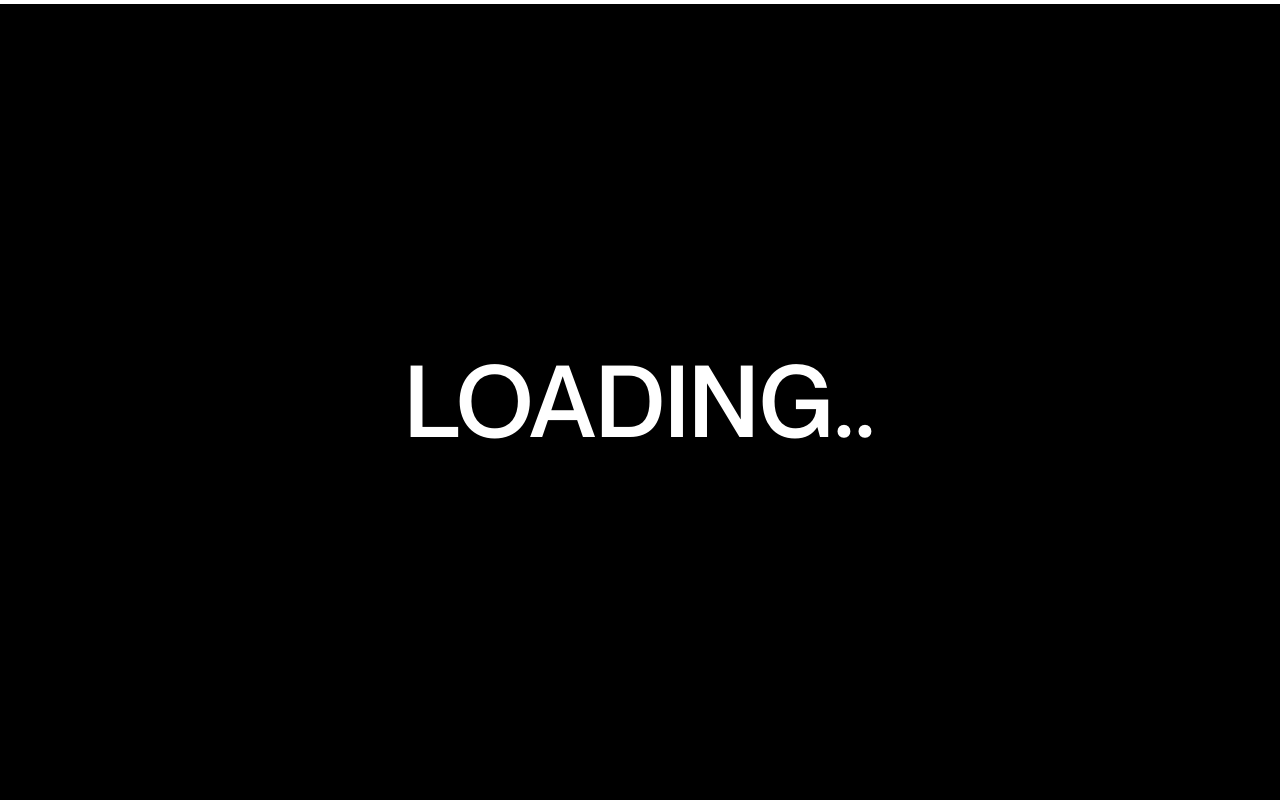
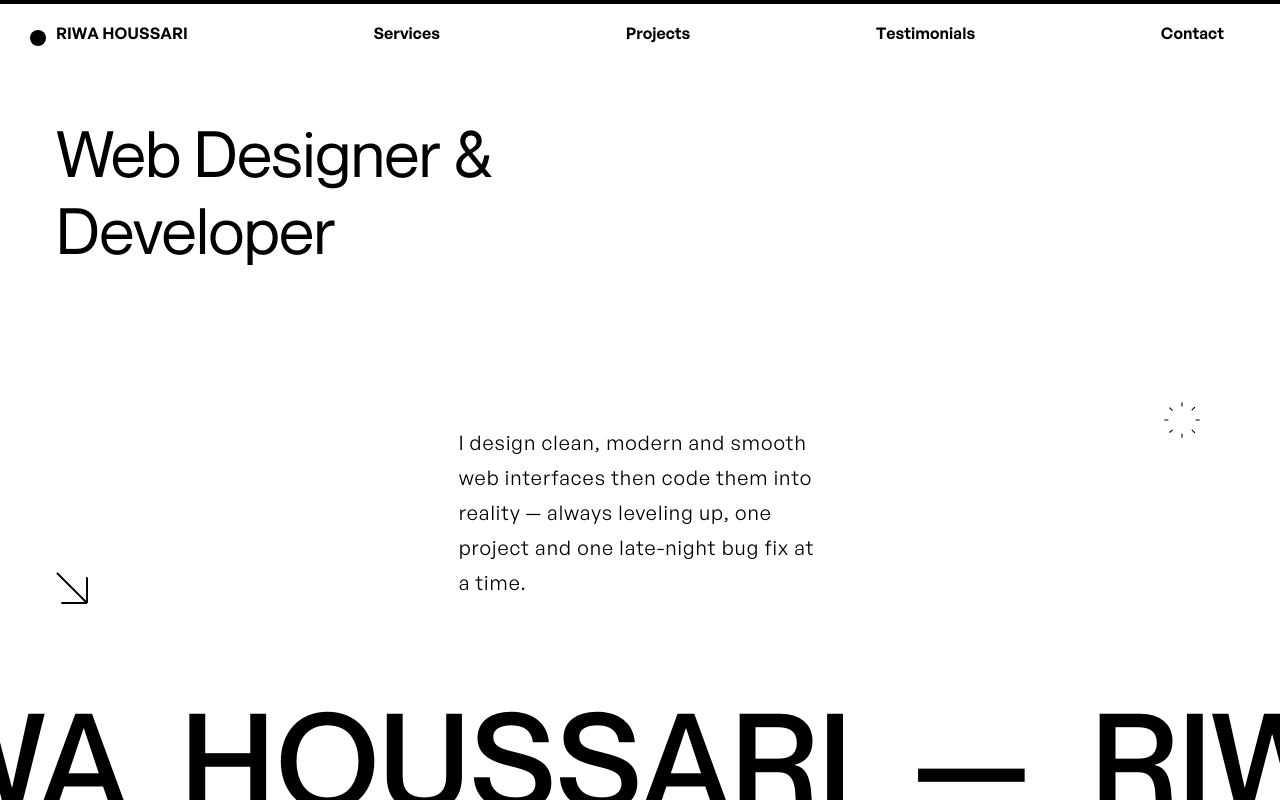
Before and after one commit to riwahoussari/portfolio, a Next.js app: page / in a window 1280 px wide. Shown: the top 800 px of the page. Built offline with nearby package versions, Linux system fonts and the light colour scheme.

Commit message:
fix works videos and preloader

```diff
--- a/src/app/components/Global/Cursor.tsx
+++ b/src/app/components/Global/Cursor.tsx
@@ -2,7 +2,11 @@ import { useHover } from "@/app/hooks/HoverContext";
 import useMousePosition from "@/app/hooks/useMousePosition";
 import { motion } from "motion/react";
 
-export default function Cursor({ mediaLoaded }: { mediaLoaded: boolean[] }) {
+export default function Cursor({
+  revealAnimEnded,
+}: {
+  revealAnimEnded: number;
+}) {
   const { x, y } = useMousePosition();
   const { isHovering } = useHover();
   return (
@@ -24,7 +28,7 @@ export default function Cursor({ mediaLoaded }: { mediaLoaded: boolean[] }) {
         }}
         style={{
           mixBlendMode: isHovering.hover === "normal" ? "normal" : "difference",
-          visibility: mediaLoaded.every(Boolean) ? "visible" : "hidden",
+          visibility: revealAnimEnded ? "visible" : "hidden",
         }}
         transition={{ type: "tween", ease: "backOut", duration: 0.7 }}
       ></motion.div>
@@ -40,7 +44,7 @@ export default function Cursor({ mediaLoaded }: { mediaLoaded: boolean[] }) {
         }}
         transition={{ type: "tween", ease: "backOut", duration: 0.7 }}
         style={{
-          visibility: mediaLoaded.every(Boolean) ? "visible" : "hidden",
+          visibility: revealAnimEnded ? "visible" : "hidden",
         }}
       >
         <p className="body-1">View Website</p>
--- a/src/app/components/Global/InitialRevealAnim.tsx
+++ b/src/app/components/Global/InitialRevealAnim.tsx
@@ -4,11 +4,9 @@ import { Dispatch, SetStateAction, useState } from "react";
 import { motion } from "motion/react";
 
 export default function InitialRevealAnim({
-  mediaLoaded,
   revealAnimEnded,
   setRevealAnimEnded,
 }: {
-  mediaLoaded: boolean[];
   revealAnimEnded: number;
   setRevealAnimEnded: Dispatch<SetStateAction<number>>;
 }) {
@@ -28,7 +26,7 @@ export default function InitialRevealAnim({
             clipPath: `path("M0 0 L0 ${vh + 0.3 * vw} Q${vw / 2} ${vh - 0.1 * vw} ${vw} ${vh + 0.3 * vw} L${vw} 0 Z")`,
           }}
           animate={
-            mediaLoaded.every(Boolean) && introAnimEnded
+            introAnimEnded
               ? {
                   clipPath: `path("M0 0 L0 0 Q${vw / 2} 0 ${vw} 0 L${vw} 0 Z")`,
                 }
@@ -100,66 +98,6 @@ export default function InitialRevealAnim({
               DEVELOPER
             </motion.span>
           </p>
-          {/* LOADING... */}
-          <p className="display-1 -translate-1/2 absolute left-1/2 top-1/2 flex select-none flex-col font-semibold">
-            <motion.span
-              initial={{ scale: 0 }}
-              animate={{ scale: mediaLoaded.every(Boolean) ? 0 : 0.75 }}
-              transition={{
-                duration: 1.5,
-                ease: "easeInOut",
-                delay: 3.25,
-              }}
-              className="origin-center"
-            >
-              LOADING
-              <motion.span
-                animate={{
-                  display: ["inline", "none", "none"],
-                }}
-                transition={{
-                  repeat: Infinity,
-                  duration: 3,
-                  ease: "linear",
-                  times: [0, 0.5, 1],
-                  delay: 0,
-                }}
-                className="inline-block"
-              >
-                .
-              </motion.span>
-              <motion.span
-                animate={{
-                  display: ["inline", "none", "none"],
-                }}
-                transition={{
-                  repeat: Infinity,
-                  duration: 3,
-                  ease: "linear",
-                  times: [0, 0.5, 1],
-                  delay: 0.5,
-                }}
-                className="inline-block"
-              >
-                .
-              </motion.span>
-              <motion.span
-                animate={{
-                  display: ["inline", "none", "none"],
-                }}
-                transition={{
-                  repeat: Infinity,
-                  duration: 3,
-                  ease: "linear",
-                  times: [0, 0.5, 1],
-                  delay: 1,
-                }}
-                className="inline-block"
-              >
-                .
-              </motion.span>
-            </motion.span>
-          </p>
         </motion.div>
       )}
     </>
--- a/src/app/page.tsx
+++ b/src/app/page.tsx
@@ -21,7 +21,6 @@ const NoSSRInitialRevealAnim = dynamic(
 );
 
 export default function Home() {
-  const [mediaLoaded, setMediaLoaded] = useState([false, false]);
   const [revealAnimEnded, setRevealAnimEnded] = useState(0);
 
   return (
@@ -30,11 +29,10 @@ export default function Home() {
       <NoSSRInitialRevealAnim
         revealAnimEnded={revealAnimEnded}
         setRevealAnimEnded={setRevealAnimEnded}
-        mediaLoaded={mediaLoaded}
       />
 
       {/* cursor */}
-      <Cursor mediaLoaded={mediaLoaded} />
+      <Cursor revealAnimEnded={revealAnimEnded} />
       <ProgressBar />
 
       <Navbar />
@@ -44,7 +42,7 @@ export default function Home() {
         <About />
         <Adjectives />
         <Services />
-        <Works setMediaLoaded={setMediaLoaded} />
+        <Works />
         <Testimonials />
       </main>
       <Footer />
--- a/src/app/sections/Testimonials.tsx
+++ b/src/app/sections/Testimonials.tsx
@@ -82,7 +82,7 @@ export default function Testimonials() {
             <QuotationsSvg />
           </div>
           <p className="h2-medium mb-11 mt-20 max-w-[1000px] text-center">
-            It's otherwordly, I love it! And the feedback I'm getting is 🔥.
+            It's otherwordly, I love it! And the feedback I'm getting is🔥.
             Thank you so so much, you raised me to a whole new level.
           </p>
 
--- a/src/app/sections/Works.tsx
+++ b/src/app/sections/Works.tsx
@@ -9,12 +9,11 @@ import {
   useState,
 } from "react";
 import { useHover } from "../hooks/HoverContext";
+import Image from "next/image";
+import arthylBanner from "../../../public/arthyl-banner.png";
+import haifaaBanner from "../../../public/haifaa-banner.png";
 
-export default function Works({
-  setMediaLoaded,
-}: {
-  setMediaLoaded: Dispatch<SetStateAction<boolean[]>>;
-}) {
+export default function Works() {
   ///////////////////////////// update video clip path inset based on aspect ratio
 
   const [vid1Inset, setVid1Inset] = useState("inset(50% 0% 50% 0%)");
@@ -242,18 +241,20 @@ export default function Works({
     });
   }, [videoHover]);
 
-  //// preloader
+  //// loading images
+  const [vid1Loaded, setVid1Loaded] = useState(false);
+  const [vid2Loaded, setVid2Loaded] = useState(false);
   useEffect(() => {
     const video1 = videoRef1.current;
     const video2 = videoRef2.current;
     if (!video1 || !video2) return;
 
     const handleCanPlay1 = () => {
-      setMediaLoaded((prev) => [true, prev[1]]);
+      setVid1Loaded(true);
     };
 
     const handleCanPlay2 = () => {
-      setMediaLoaded((prev) => [prev[0], true]);
+      setVid2Loaded(true);
     };
 
     video1.addEventListener("canplaythrough", handleCanPlay1);
@@ -295,31 +296,48 @@ export default function Works({
           className="z-1 bg-background relative h-[500vh] -translate-y-[200vh] sm:h-[600vh] lg:h-[min(700vh,750vw)]"
           style={{ clipPath: "inset(0 0 100vh 0)" }}
         >
+          {/* videos */}
           <motion.div
             style={{ scale: finalScale1 }}
             className="sticky top-[200vh] w-full overflow-hidden"
           >
             <div className="z-1 relative h-dvh w-full">
+              {/* preloading image */}
+              {!vid1Loaded && (
+                <div className="z-1 absolute min-h-dvh min-w-full object-cover">
+                  <Image
+                    src={arthylBanner}
+                    placeholder="blur"
+                    alt="screenshot of Arthyl's website"
+                    className="brightness-65 min-h-dvh min-w-full object-cover blur-md"
+                  />
+                  <p className="body-1 -translate-1/2 absolute left-1/2 top-1/2 text-center text-white">
+                    <AnimatedLoading />
+                  </p>
+                </div>
+              )}
+              {/* blurred bg video */}
               <motion.div
                 style={{ clipPath: finalClipPath1 }}
-                className="z-1 absolute min-h-dvh min-w-full object-cover blur-lg brightness-75"
+                className="z-2 absolute min-h-dvh min-w-full object-cover blur-lg brightness-75"
               >
                 <video
-                  src="/arthyl-screen-recording.mp4"
+                  src="/arthyl-1080.mp4"
                   className="min-h-dvh min-w-full object-cover"
                   autoPlay
                   muted
                   loop
                 ></video>
               </motion.div>
+              {/* video */}
               <a
                 target="_blank"
                 href="https://arthyl-nextjs.vercel.app/"
-                className="z-1 absolute flex h-dvh w-full items-stretch justify-center max-lg:pointer-events-none"
+                className="z-2 absolute flex h-dvh w-full items-stretch justify-center max-lg:pointer-events-none"
               >
                 <video
                   ref={videoRef1}
-                  src="/arthyl-screen-recording.mp4"
+                  src="/arthyl-1080.mp4"
                   className="max-h-dvh cursor-pointer object-contain"
                   autoPlay
                   muted
@@ -340,6 +358,7 @@ export default function Works({
             </div>
           </motion.div>
 
+          {/* text */}
           <div className="relative z-10 translate-y-[100vh] text-white mix-blend-difference sm:translate-y-[150vh] lg:translate-y-[min(200vh,200vw)]">
             <h2 className="display-1 text-[max(64px,10.41vw)]! max-xs:text-[12vw]! side-padding mb-[50vh] text-right md:mb-[min(60vh,60vw)] xl:mb-[min(80vh,80vw)]">
               ARTHYL.COM
@@ -388,23 +407,40 @@ export default function Works({
           className="bg-background relative z-0 h-[500vh] -translate-y-[400vh] sm:h-[600vh] lg:h-[min(700vh,750vw)]"
           style={{ clipPath: "inset(0 0 100vh 0)" }}
         >
+          {/* videos */}
           <motion.div
             style={{ scale: finalScale2 }}
             className="sticky top-[400vh] w-full overflow-hidden"
           >
             <div className="z-1 relative h-dvh w-full">
+              {/* preloading image */}
+              {!vid2Loaded && (
+                <div className="z-1 absolute min-h-dvh min-w-full object-cover">
+                  <Image
+                    src={haifaaBanner}
+                    placeholder="blur"
+                    alt="screenshot of Haifaa's website"
+                    className="brightness-65 min-h-dvh min-w-full object-cover blur-md"
+                  />
+                  <p className="body-1 -translate-1/2 absolute left-1/2 top-1/2 text-center text-white">
+                    <AnimatedLoading />
+                  </p>
+                </div>
+              )}
+              {/* blurred bg video */}
               <motion.div
                 style={{ clipPath: finalClipPath2 }}
                 className="z-1 absolute min-h-dvh min-w-full object-cover blur-lg brightness-75"
               >
                 <video
-                  src="/haifaa-bitar-screen-recording.mp4"
+                  src="/haifaa-1080.mp4"
                   className="min-h-dvh min-w-full object-cover"
                   autoPlay
                   muted
                   loop
                 ></video>
               </motion.div>
+              {/* video */}
               <a
                 target="_blank"
                 href="https://haifaabitar.com/"
@@ -412,7 +448,7 @@ export default function Works({
               >
                 <video
                   ref={videoRef2}
-                  src="/haifaa-bitar-screen-recording.mp4"
+                  src="/haifaa-1080.mp4"
                   className="max-h-dvh cursor-pointer object-contain"
                   autoPlay
                   muted
@@ -433,6 +469,7 @@ export default function Works({
             </div>
           </motion.div>
 
+          {/* text */}
           <div className="relative z-10 translate-y-[100vh] text-white mix-blend-difference sm:translate-y-[150vh] lg:translate-y-[min(200vh,200vw)]">
             <h2 className="display-1 text-[max(52px,9vw)]! max-xs:text-[10vw]! side-padding mb-[50vh] text-right md:mb-[min(60vh,60vw)] xl:mb-[min(80vh,80vw)]">
               HAIFAABITAR.COM
@@ -478,3 +515,56 @@ export default function Works({
     </section>
   );
 }
+
+function AnimatedLoading() {
+  return (
+    <span>
+      loading
+      <motion.span
+        animate={{
+          display: ["inline", "none", "none"],
+        }}
+        transition={{
+          repeat: Infinity,
+          duration: 3,
+          ease: "linear",
+          times: [0, 0.5, 1],
+          delay: 0,
+        }}
+        className="inline-block"
+      >
+        .
+      </motion.span>
+      <motion.span
+        animate={{
+          display: ["inline", "none", "none"],
+        }}
+        transition={{
+          repeat: Infinity,
+          duration: 3,
+          ease: "linear",
+          times: [0, 0.5, 1],
+          delay: 0.5,
+        }}
+        className="inline-block"
+      >
+        .
+      </motion.span>
+      <motion.span
+        animate={{
+          display: ["inline", "none", "none"],
+        }}
+        transition={{
+          repeat: Infinity,
+          duration: 3,
+          ease: "linear",
+          times: [0, 0.5, 1],
+          delay: 1,
+        }}
+        className="inline-block"
+      >
+        .
+      </motion.span>
+    </span>
+  );
+}
```
Also changed, not shown: 2 other files (tests, documents, lock files or other folders).
